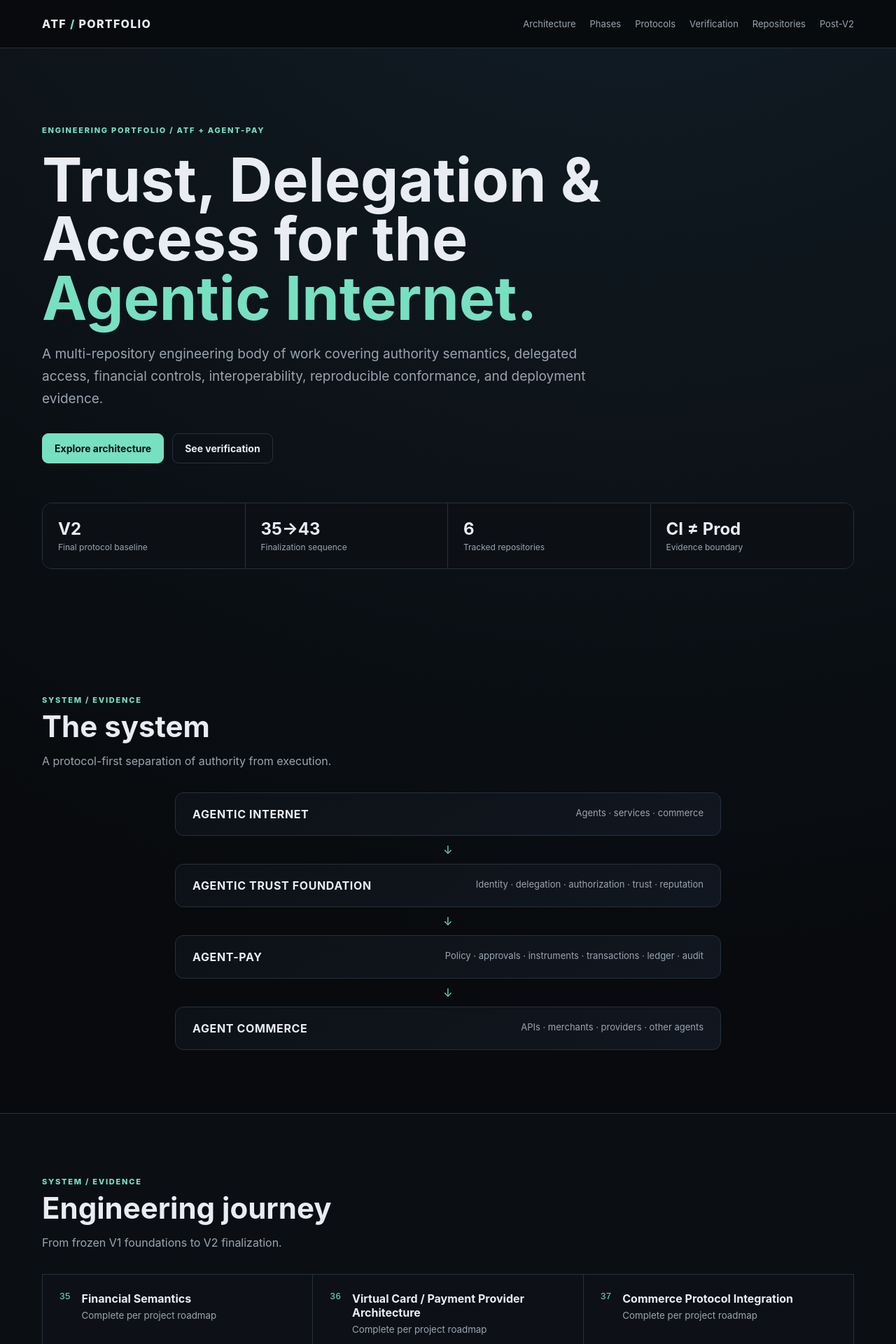
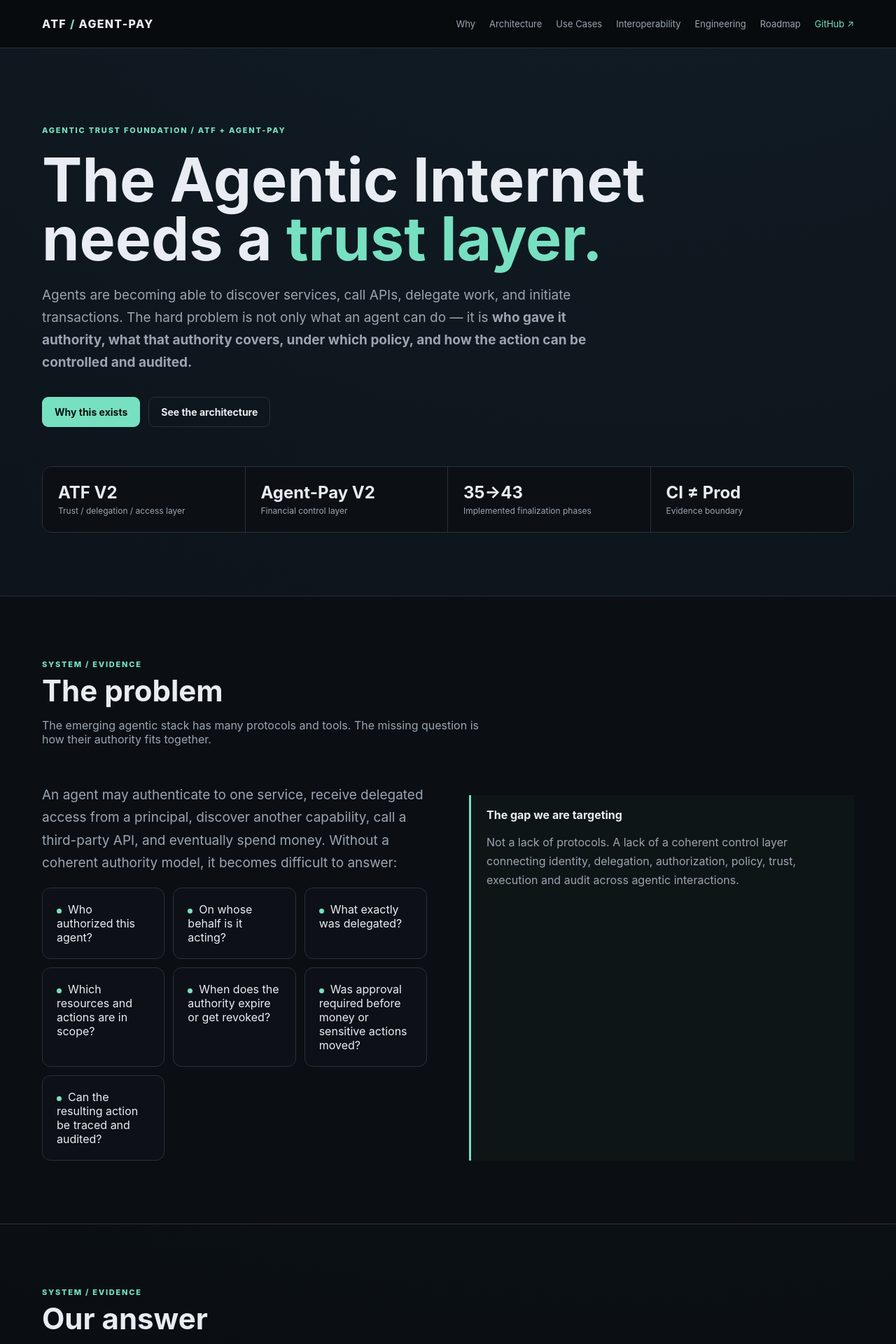
Before and after one commit to Agentic-Trust-Foundation/portfolio, a Next.js app: page / in a window 1280 px wide. Shown: the top 1920 px of the page at 70% size. Built offline with nearby package versions, Linux system fonts and the light colour scheme.

Commit message:
refactor(portfolio): lead with problem vision and use cases

```diff
--- a/components/Site.tsx
+++ b/components/Site.tsx
@@ -3,19 +3,29 @@ import { repos, phases, protocols, dimensions, evidence } from "../data/project"
 
 const A=({href,children}:{href:string,children:React.ReactNode})=><a className="link" href={href} target="_blank" rel="noreferrer">{children}</a>;
 
-export function Nav(){return <header className="nav"><div className="container navin"><Link href="/" className="brand">ATF<span>/</span>PORTFOLIO</Link><nav><Link href="/architecture">Architecture</Link><Link href="/phases">Phases</Link><Link href="/protocols">Protocols</Link><Link href="/verification">Verification</Link><Link href="/repositories">Repositories</Link><Link href="/post-v2">Post-V2</Link></nav></div></header>}
+export function Nav(){return <header className="nav"><div className="container navin"><Link href="/" className="brand">ATF<span>/</span>AGENT-PAY</Link><nav><Link href="/#why">Why</Link><Link href="/architecture">Architecture</Link><Link href="/#use-cases">Use Cases</Link><Link href="/protocols">Interoperability</Link><Link href="/verification">Engineering</Link><Link href="/post-v2">Roadmap</Link><A href="https://github.com/Agentic-Trust-Foundation">GitHub ↗</A></nav></div></header>}
 
 export function Shell({title,kicker,children}:{title:string;kicker:string;children:React.ReactNode}){return <><Nav/><main className="container page"><div className="kicker">{kicker}</div><h1>{title}</h1>{children}</main><footer className="footer"><div className="container">Evidence-driven portfolio · Agentic Trust Foundation · 2026</div></footer></>}
 
 export function Home(){return <><Nav/><main>
-<section className="hero container"><div className="eyebrow">ENGINEERING PORTFOLIO / ATF + AGENT-PAY</div><h1>Trust, Delegation &amp; Access for the <em>Agentic Internet.</em></h1><p className="lead">A multi-repository engineering body of work covering authority semantics, delegated access, financial controls, interoperability, reproducible conformance, and deployment evidence.</p><div className="actions"><Link className="button primary" href="/architecture">Explore architecture</Link><Link className="button" href="/verification">See verification</Link></div><div className="hero-grid"><Stat n="V2" label="Final protocol baseline"/><Stat n="35→43" label="Finalization sequence"/><Stat n="6" label="Tracked repositories"/><Stat n="CI ≠ Prod" label="Evidence boundary"/></div></section>
-<section className="section container"><SectionHead t="The system" s="A protocol-first separation of authority from execution."/><div className="architecture"><Node title="AGENTIC INTERNET" body="Agents · services · commerce"/><div className="arrow">↓</div><Node title="AGENTIC TRUST FOUNDATION" body="Identity · delegation · authorization · trust · reputation"/><div className="arrow">↓</div><Node title="AGENT-PAY" body="Policy · approvals · instruments · transactions · ledger · audit"/><div className="arrow">↓</div><Node title="AGENT COMMERCE" body="APIs · merchants · providers · other agents"/></div></section>
-<section className="section alt"><div className="container"><SectionHead t="Engineering journey" s="From frozen V1 foundations to V2 finalization."/><div className="timeline">{phases.map(([n,t])=><div className="phase" key={n}><span>{n}</span><div><strong>{t}</strong><small>Complete per project roadmap</small></div></div>)}</div></div></section>
-<section className="section container"><SectionHead t="What was engineered" s="The portfolio focuses on artifacts and verification, not marketing claims."/><div className="cards">{["Protocol design","Distributed boundaries","Delegation & authorization","Financial semantics","Virtual card architecture","Interoperability","Canonical vectors","CI / cross-repo conformance","Security hardening","Deployment profiles","Evidence architecture","Governance"].map(x=><div className="card" key={x}><span className="dot"/> {x}</div>)}</div></section>
-<section className="section alt"><div className="container split"><div><SectionHead t="Evidence model" s="Each important claim should trace back to an inspectable artifact."/><p className="muted">Feature → repository → commit → specification → schema → vectors → implementation → tests → CI. Production and adoption claims remain separately gated.</p></div><div className="evidence-chain">{evidence.map((x,i)=><div key={x}><b>{String(i+1).padStart(2,"0")}</b>{x}</div>)}</div></div></section>
-<section className="section container"><SectionHead t="Repositories" s="The ecosystem is intentionally split by responsibility."/><div className="repo-grid">{repos.map(r=><RepoCard key={r.name} r={r}/>)}</div></section>
-</main><footer className="footer"><div className="container">Built as a technical portfolio · <A href="https://github.com/Agentic-Trust-Foundation">GitHub organization</A></div></footer></>}
-
+<section className="hero container">
+<div className="eyebrow">AGENTIC TRUST FOUNDATION / ATF + AGENT-PAY</div>
+<h1>The Agentic Internet needs a <em>trust layer.</em></h1>
+<p className="lead">Agents are becoming able to discover services, call APIs, delegate work, and initiate transactions. The hard problem is not only what an agent can do — it is <strong>who gave it authority, what that authority covers, under which policy, and how the action can be controlled and audited.</strong></p>
+<div className="actions"><Link className="button primary" href="#why">Why this exists</Link><Link className="button" href="/architecture">See the architecture</Link></div>
+<div className="hero-grid"><Stat n="ATF V2" label="Trust / delegation / access layer"/><Stat n="Agent-Pay V2" label="Financial control layer"/><Stat n="35→43" label="Implemented finalization phases"/><Stat n="CI ≠ Prod" label="Evidence boundary"/></div>
+</section>
+<section id="why" className="section alt"><div className="container"><SectionHead t="The problem" s="The emerging agentic stack has many protocols and tools. The missing question is how their authority fits together."/><div className="split"><div><p className="lead">An agent may authenticate to one service, receive delegated access from a principal, discover another capability, call a third-party API, and eventually spend money. Without a coherent authority model, it becomes difficult to answer:</p><div className="cards">{["Who authorized this agent?","On whose behalf is it acting?","What exactly was delegated?","Which resources and actions are in scope?","When does the authority expire or get revoked?","Was approval required before money or sensitive actions moved?","Can the resulting action be traced and audited?"].map(x=><div className="card" key={x}><span className="dot"/>{x}</div>)}</div></div><div className="callout"><b>The gap we are targeting</b><p>Not a lack of protocols. A lack of a coherent control layer connecting identity, delegation, authorization, policy, trust, execution and audit across agentic interactions.</p></div></div></div></section>
+<section className="section container"><SectionHead t="Our answer" s="A layered control model that separates authority from execution."/><div className="architecture"><Node title="IDENTITY" body="Principal · user · agent · service"/><div className="arrow">↓</div><Node title="DELEGATION" body="Scope · audience · purpose · lifetime · revocation"/><div className="arrow">↓</div><Node title="AUTHORIZATION + POLICY" body="Allowed actions · resources · constraints · approval"/><div className="arrow">↓</div><Node title="TRUST + PROVENANCE" body="Evidence · context · reputation · traceability"/><div className="arrow">↓</div><Node title="EXECUTION" body="API · service · another agent · commerce · payment"/><div className="arrow">↓</div><Node title="AUDIT" body="Decision · transaction · evidence · reconciliation"/></div></section>
+<section className="section alt"><div className="container"><SectionHead t="ATF and Agent-Pay" s="Two connected layers with different responsibilities."/><div className="cards"><div className="card"><div className="kicker">ATF</div><h3>Trust, delegation &amp; access</h3><p className="muted">Defines identity, delegated authority, authorization, consent, revocation, provenance and auditability.</p></div><div className="card"><div className="kicker">AGENT-PAY</div><h3>Financial control &amp; execution</h3><p className="muted">Applies financial policy around budgets, limits, approvals, instruments, providers, transactions, ledger state and audit.</p></div><div className="callout"><b>Core invariant</b><p>ATF establishes authority. Downstream systems execute within that authority. Agent-Pay must never expand upstream ATF authority.</p></div></div></div></section>
+<section id="use-cases" className="section container"><SectionHead t="What can be built with it?" s="Infrastructure for controlled agentic actions — not an agent framework itself."/><div className="cards">{[["Agent → API","Narrowly scoped access to specific APIs, resources and operations."],["Agent → Purchase","Purchasing within explicit budget, merchant policy, approval rules and payment instruments."],["Agent → Booking","Bookings under delegated authority and auditable constraints."],["Agent → Agent","Bounded delegation without silently transferring the principal's full authority."],["Agent → Cloud / Infra","Controlled deployment, scaling or restart under explicit scope and policy."],["Enterprise Agent","Identity, delegation, authorization and audit across internal and external services."]].map(([t,b])=><div className="card" key={t}><h3>{t}</h3><p className="muted">{b}</p></div>)}</div></section>
+<section className="section alt"><div className="container"><SectionHead t="What agents must not be able to do" s="Safety and authority boundaries are part of the architecture."/><div className="cards">{["Inherit all of a principal's authority merely because they authenticated.","Expand delegated authority by passing it to another agent without explicit rules.","Treat payment capability as permission for unrestricted financial activity.","Treat technical verification as proof of production adoption.","Redefine the semantics of an external protocol through an adapter.","Hide authority, policy or provenance behind an opaque execution step."].map(x=><div className="card" key={x}><span className="dot"/>{x}</div>)}</div><div className="callout"><b>Design principle</b><p>Authority must be explicit, scoped, observable and revocable.</p></div></div></section>
+<section className="section container"><SectionHead t="Interoperability, not replacement" s="ATF sits across the agentic stack while preserving the native semantics of protocols that solve specific problems."/><div className="cards">{protocols.map(p=><div className="card" key={p}><strong>{p}</strong><p className="muted">Analyzed as part of the interoperability model; its own wire semantics remain authoritative.</p></div>)}</div><div className="callout"><b>Boundary</b><p>ATF is not an LLM, agent framework, API gateway, OAuth replacement, MCP replacement, A2A replacement, payment processor, bank, merchant, or regulatory certification.</p></div></section>
+<section className="section alt"><div className="container"><SectionHead t="What we actually built" s="The project is backed by an inspectable engineering chain rather than a conceptual diagram alone."/><div className="evidence-chain">{evidence.map((x,i)=><div key={x}><b>{String(i+1).padStart(2,"0")}</b>{x}</div>)}</div><div className="actions"><Link className="button primary" href="/verification">Inspect verification</Link><Link className="button" href="/phases">See engineering journey</Link></div></div></section>
+<section className="section container"><SectionHead t="Engineering evidence" s="Phases 35–43 record the implementation and finalization path behind the current V2 baseline."/><div className="timeline">{phases.map(([n,t])=><div className="phase" key={n}><span>{n}</span><div><strong>{t}</strong><small>Implementation / tests / CI / cross-repository verification</small></div></div>)}</div></section>
+<section className="section alt"><div className="container"><SectionHead t="Explore the implementation" s="The repositories are evidence of the system — not the system's purpose."/><div className="repo-grid">{repos.map(r=><RepoCard key={r.name} r={r}/>)}</div></div></section>
+<section className="section container"><SectionHead t="Where this goes next" s="V2 freezes the normative baseline; the next step is ecosystem enablement, independent implementations and real deployment evidence."/><div className="cards"><div className="card"><h3>Enablement</h3><p className="muted">Examples, profiles, fixtures, tooling and conformance harnesses for practical integration.</p></div><div className="card"><h3>Independent adoption</h3><p className="muted">Validate independently maintained implementations against canonical contracts and vectors.</p></div><div className="card"><h3>Production evidence</h3><p className="muted">Connect implementation/version, contract/vector set, observed execution and audit evidence to real deployments.</p></div></div></section>
+</main><footer className="footer"><div className="container">Agentic Trust Foundation · <A href="https://github.com/Agentic-Trust-Foundation">GitHub organization</A> · V2 engineering baseline</div></footer></>}
 function Stat({n,label}:{n:string,label:string}){return <div className="stat"><b>{n}</b><span>{label}</span></div>}
 function Node({title,body}:{title:string,body:string}){return <div className="node"><b>{title}</b><span>{body}</span></div>}
 function SectionHead({t,s}:{t:string,s:string}){return <div className="section-head"><div className="kicker">SYSTEM / EVIDENCE</div><h2>{t}</h2><p>{s}</p></div>}
```
